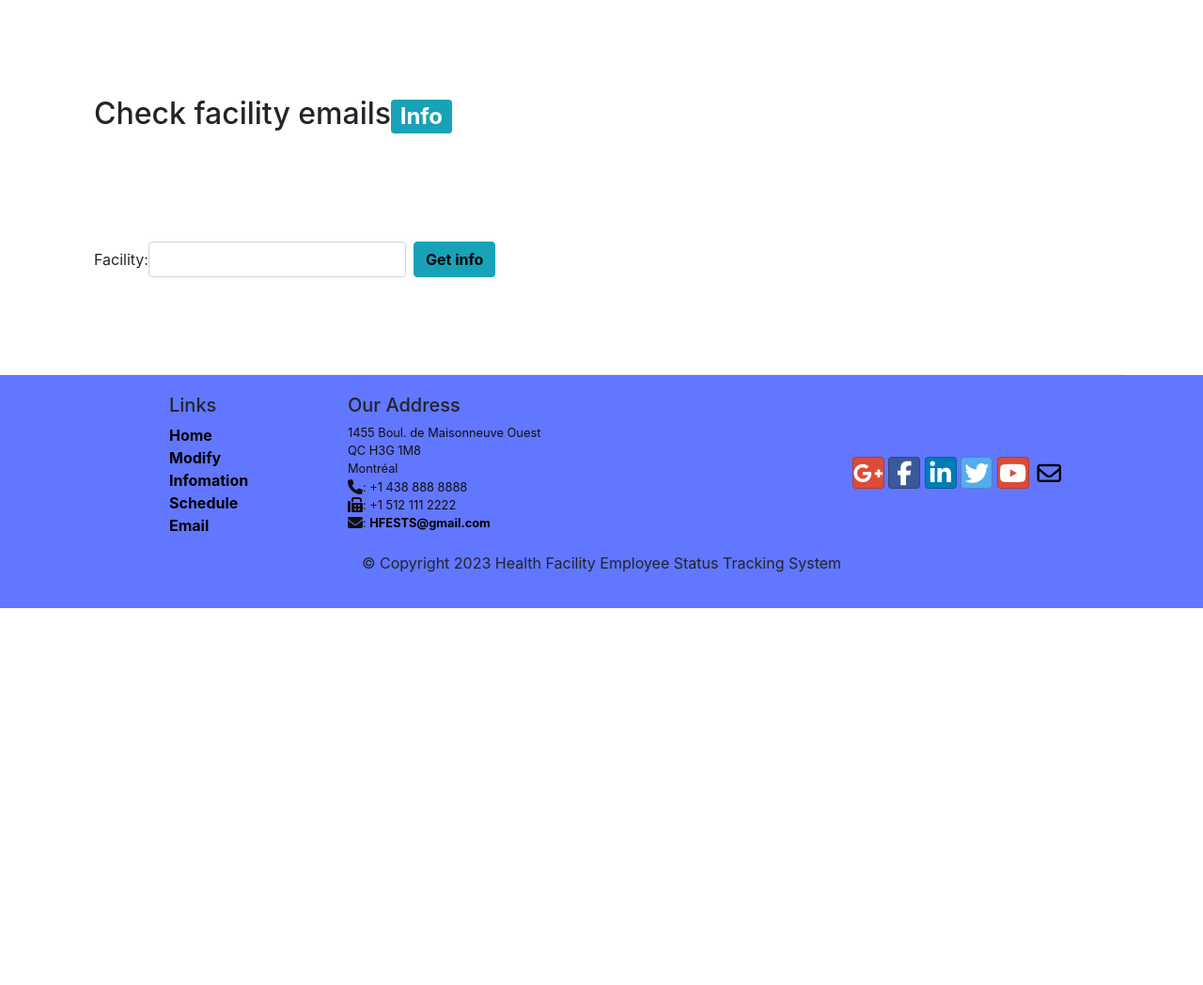
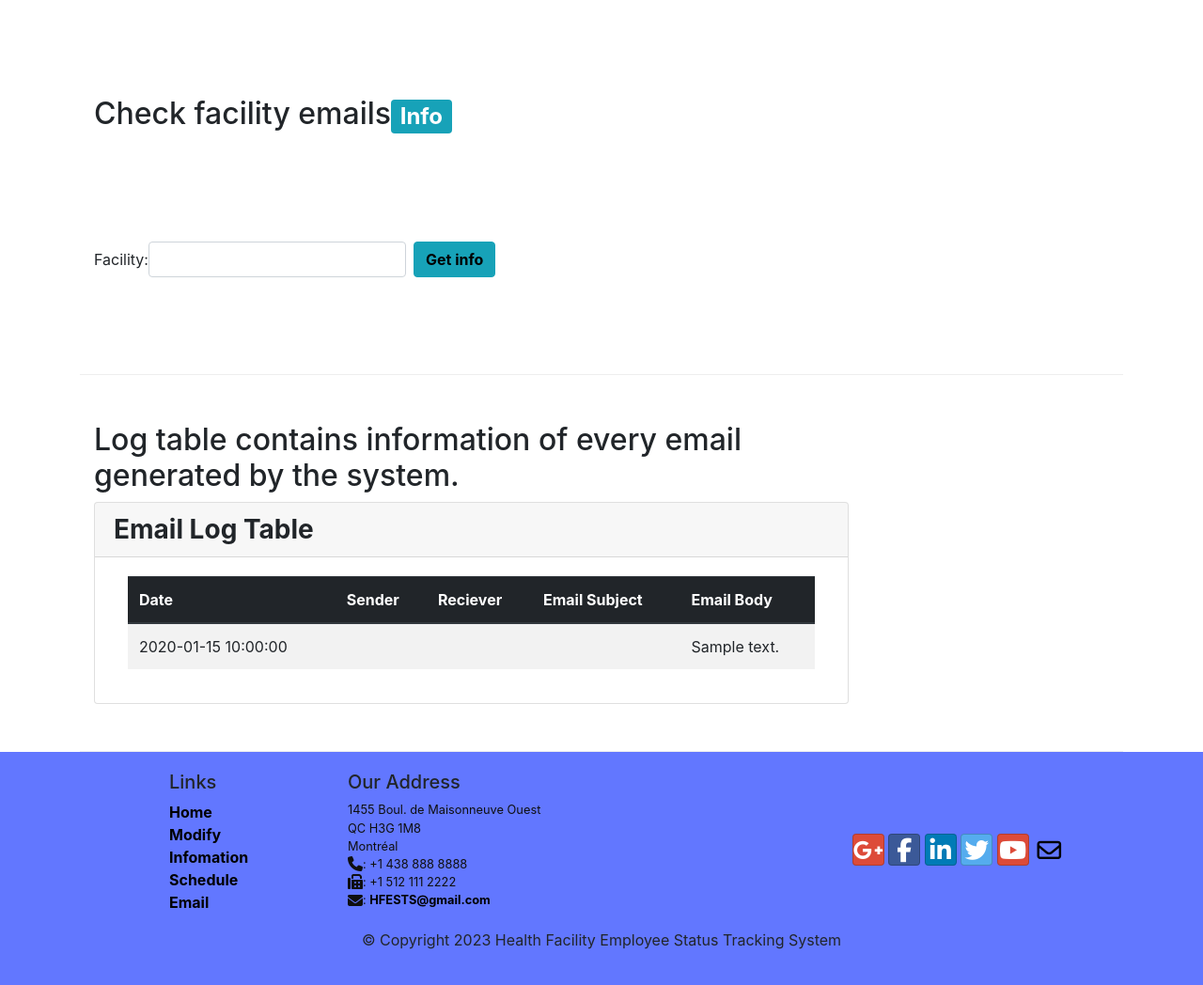
Before and after one commit to Yushanai/HFESTS, a PHP site: page /Email/index.php in a window 1280 px wide. Shown: the part 423-1471 px from the top of the page at 94% size. Before the commit the page ends 1070 px from the top, so only its background shows below. Run offline with PHP 8.4, Linux system fonts and the light colour scheme; tables that the repository leaves empty or names only in its code hold one stand-in row (values such as "Sample post"); data that the repository does not hold is empty; some libraries are stand-ins or nearby versions.

Commit message:
Email log table finished

```diff
--- a/Email/index.php
+++ b/Email/index.php
@@ -1,4 +1,7 @@
 <?php require_once './../database.php';
+//Log of Email
+$email = $conn->prepare('SELECT*FROM email');
+$email->execute();
 //Check facility emails
 if(isset($_GET['facility'])){
     // Retrieve email for the specified facility
@@ -131,6 +134,56 @@ if(isset($_GET['facility'])){
             <?php } ?>
 
         </div>
+
+    <!-----------------------------------Log table------------------------------------------------------------------>
+    <div class="row row-content  align-items-center">
+        <div class="col-12 col-sm-9"">
+            <h2>Log table contains information of every email generated by the system.</h2>
+            <!--Accordion-->
+            <div id="accordion">
+                <!------------------------------------------------------------Employees---------------------------------->
+                <div class="card">
+                    <div class="card-header " role="tab" id="LogTableHead">
+                        <div class="d-flex">
+                            <h3 class="mb-0">
+                                <a data-toggle="collapse" data-target="#LogTable">
+                                    Email Log Table
+                                </a>
+                        </div>
+                    </div>
+                    <!--table for Email-->
+                    <div role="tabpanel" class="show" id="LogTable" data-parent="#accordion">
+                    <div class="card-body">
+                        <div class="col-12 col-sm">
+                            <div class="table-responsive">
+                                <table class="table table-striped">
+                                    <thead class="thead-dark">
+                                        <th>Date</th>
+                                        <th>Sender</th>
+                                        <th>Reciever</th>
+                                        <th>Email Subject</th>
+                                        <th>Email Body</th>
+                                    </thead>
+                                    <tbody>
+                                    <?php while ($row = $email->fetch(PDO::FETCH_ASSOC, PDO::FETCH_ORI_NEXT)) { ?>
+                                    <tr>
+                                        <td><?= $row["date"] ?></td>
+                                        <td><?= $row["fName"] ?></td>
+                                        <td><?= $row["eEmail"] ?></td>
+                                        <td><?= $row["emailSubject"] ?></td>
+                                        <td><?= $row["body"] ?></td>
+                                    </tr>
+                                    <?php  } ?>
+                                    </tbody>
+                                </table>
+                            </div>
+                        </div>
+                    </div>
+                    </div>
+                </div>
+            </div>
+        </div>
+    </div>
     </div>
     <!-----------------------------------Content end---------------------------------------------------------------->
 
@@ -182,6 +235,7 @@ if(isset($_GET['facility'])){
             </div>
         </div>
     </footer>
+
     <!-- jQuery first, then Popper.js, then Bootstrap JS. -->
 
     <script src="../node_modules/jquery/dist/jquery.slim.min.js"></script>
--- a/Schedule/index.php
+++ b/Schedule/index.php
@@ -28,8 +28,9 @@ if(isset($_GET["MCN"]) && isset($_GET["startDate"]) && isset($_GET["endDate"]))
     $scheduleDetails = $statement->fetchAll(PDO::FETCH_ASSOC);
 }
 
-$facility = $_GET['facility'];
+
 if (isset($_GET["facility"]) && isset($_GET["action"]) && $_GET['action'] == 'getInfo') {
+    $facility = $_GET['facility'];
     // Query to retrieve the doctors and nurses who have been on schedule to work at the given facility in the last two weeks
     $statement = $conn->prepare("SELECT DISTINCT employees.first_name, employees.last_name, workat.role
         FROM employees
```
